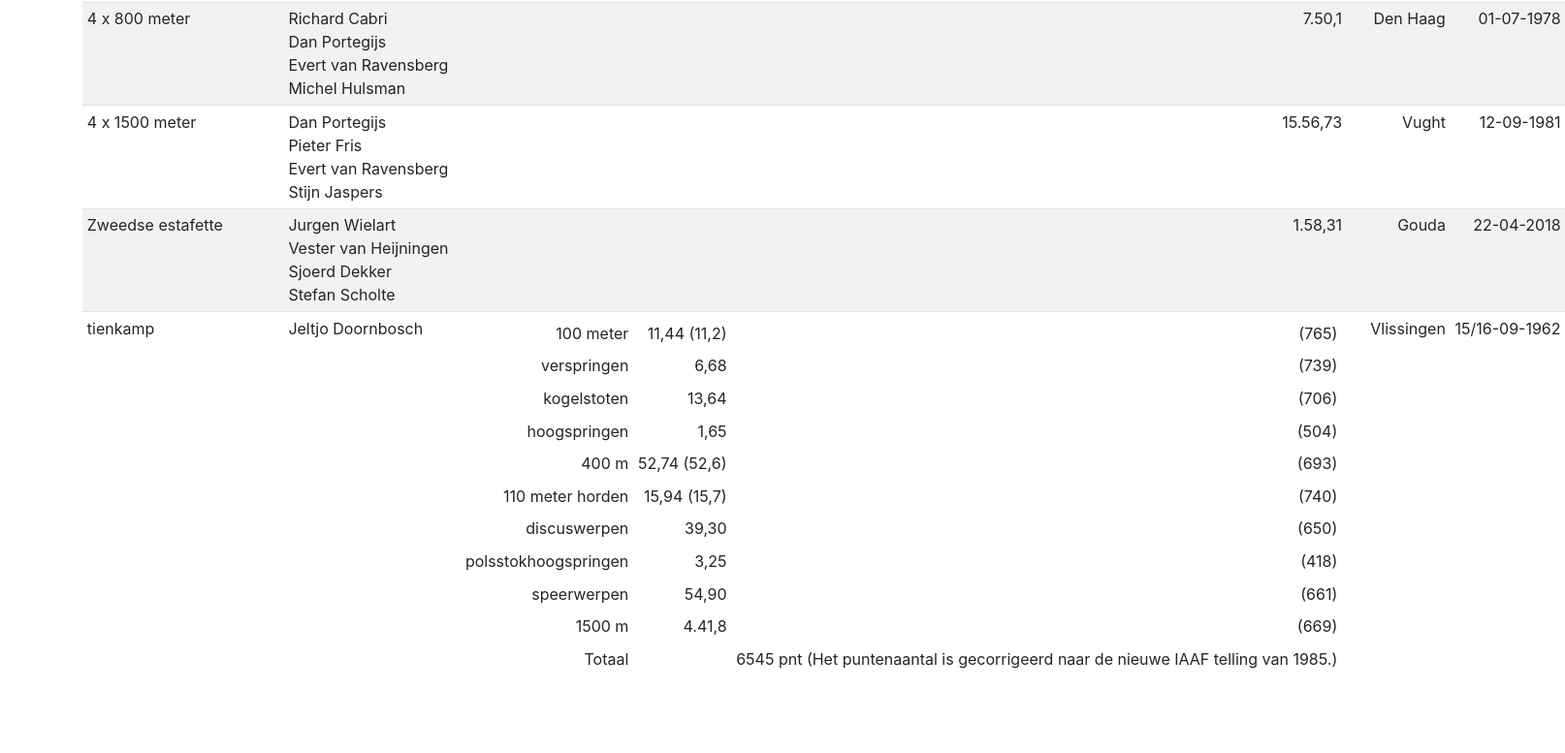
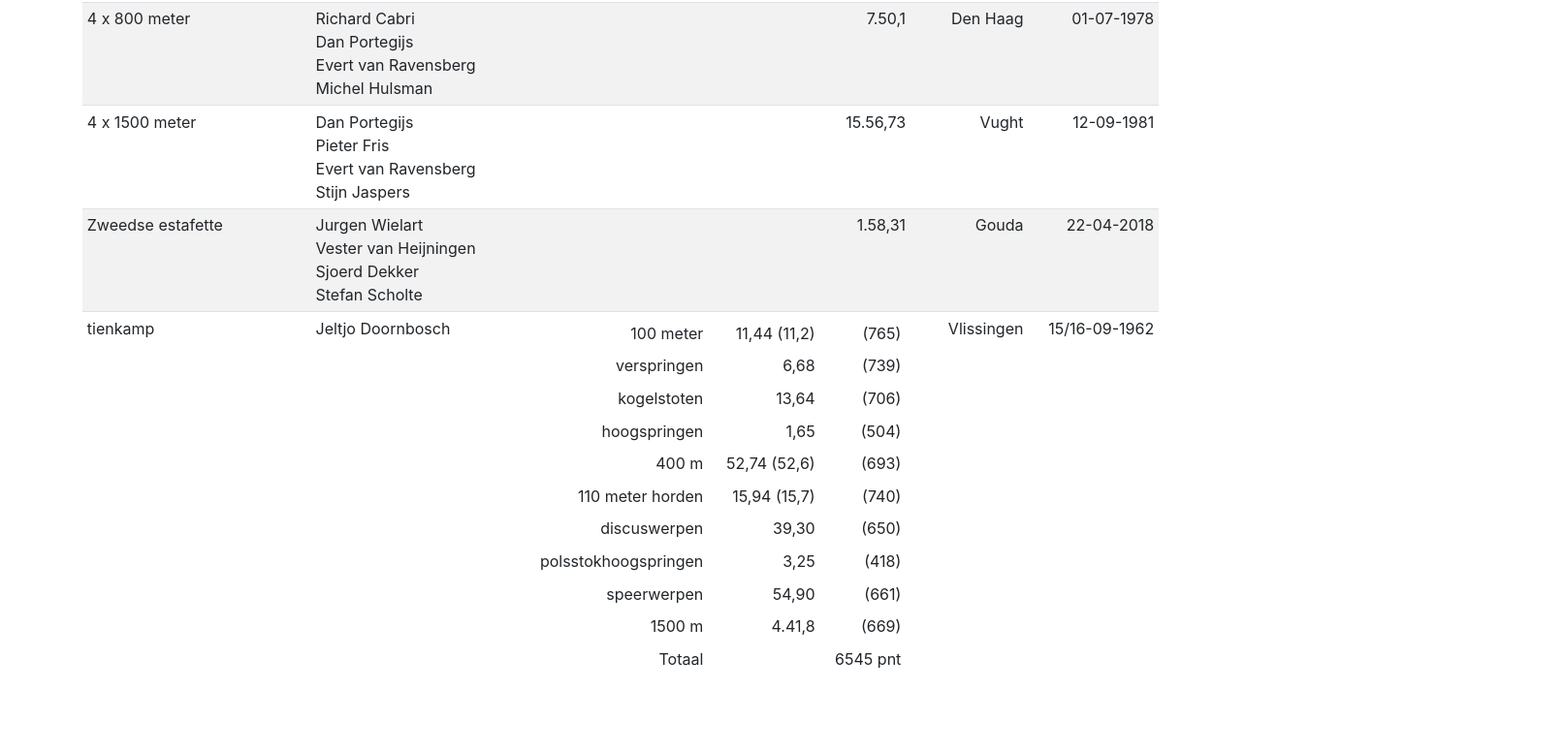
Before and after one commit to Voles/avhaarlem-ranglijsten, a React (Create React App) app: page / in a window 1280 px wide. Shown: the part 10921-11698 px from the top of the page at 97% size, 1614 px wide, since content can reach past the window. Built offline with nearby package versions, Linux system fonts and the light colour scheme.

Commit message:
Add MS Outdoor

```diff
--- a/src/resultaten/mannen-outdoor/senioren.js
+++ b/src/resultaten/mannen-outdoor/senioren.js
@@ -304,7 +304,7 @@ export default [
       {
         "onderdeel": "Totaal",
         "prestatie": "",
-        "punten": "6545 pnt (Het puntenaantal is gecorrigeerd naar de nieuwe IAAF telling van 1985.)"
+        "punten": "6545 pnt"
       }
     ]
   }
```
